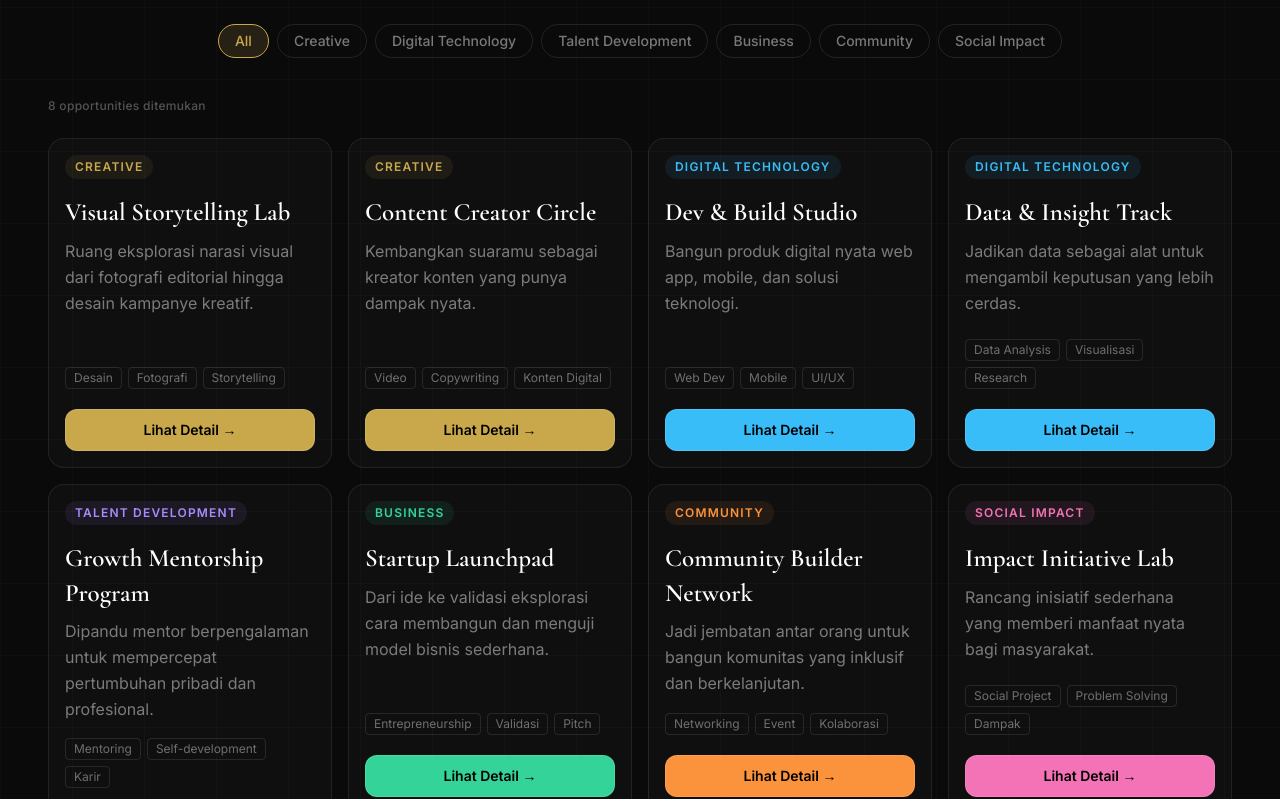
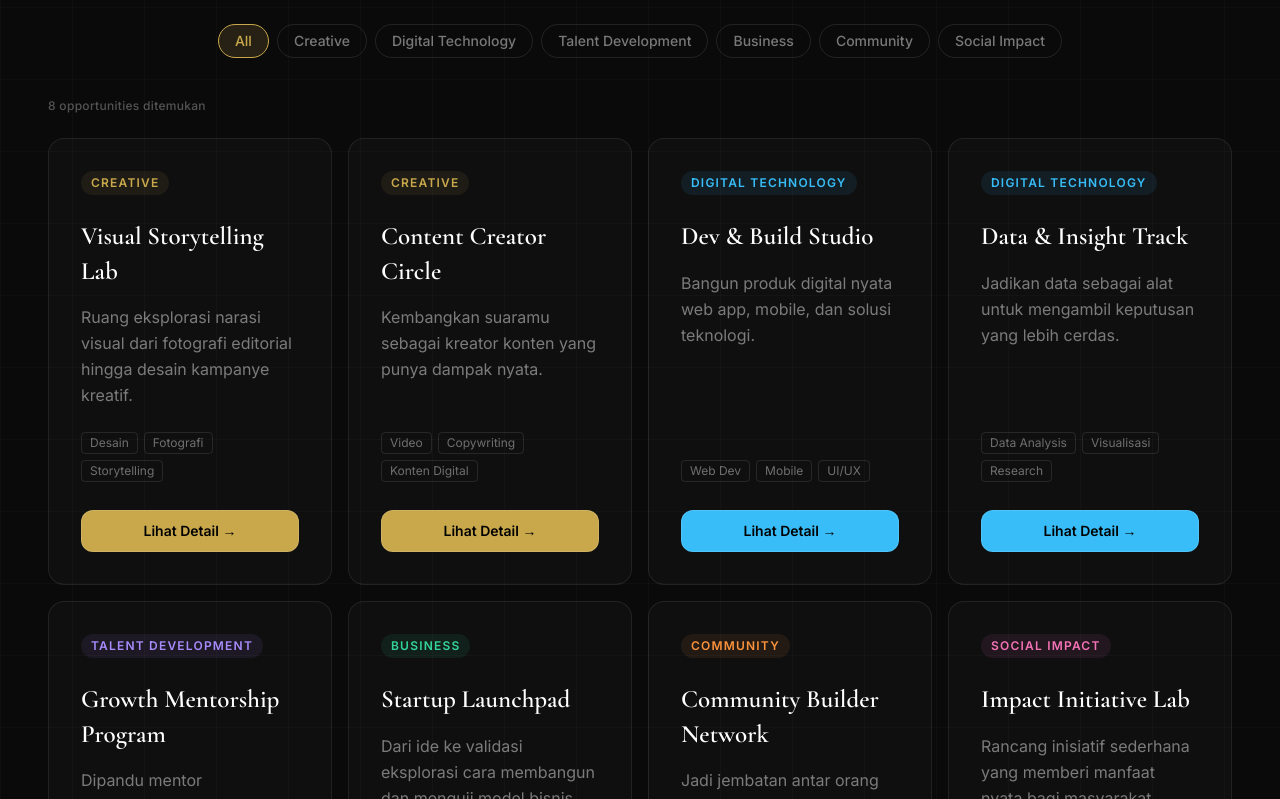
Before and after one commit to seriouselly/mahreen-indonesia-impact-hub, a React (Vite) app: page / in a window 1280 px wide. Shown: the part 2801-3600 px from the top of the page. Built offline with nearby package versions, Linux system fonts and the light colour scheme.

Commit message:
style: update OpportunityCard layout for improved spacing and hover effects

```diff
--- a/src/components/OpportunityCard.jsx
+++ b/src/components/OpportunityCard.jsx
@@ -11,7 +11,7 @@ export default function OpportunityCard({ opportunity, onViewDetails }) {
   const accent = ACCENT_COLORS[opportunity.category] || "#C9A84C";
 
   return (
-    <article className="group relative flex min-h-[330px] flex-col p-4 rounded-2xl border border-white/8 bg-white/2.5 hover:bg-white/6hover:border-white/20 transition-all duration-300 hover:-translate-y-1">
+    <article className="group relative flex min-h-full flex-col gap-2 p-8 rounded-2xl border border-white/8 bg-white/2.5 hover:bg-white/10 hover:border-white/20 transition-all duration-300 hover:-translate-y-1 cursor-pointer">
       {/* Category badge */}
       <div className="flex items-center gap-2 mb-4">
         <span
```
